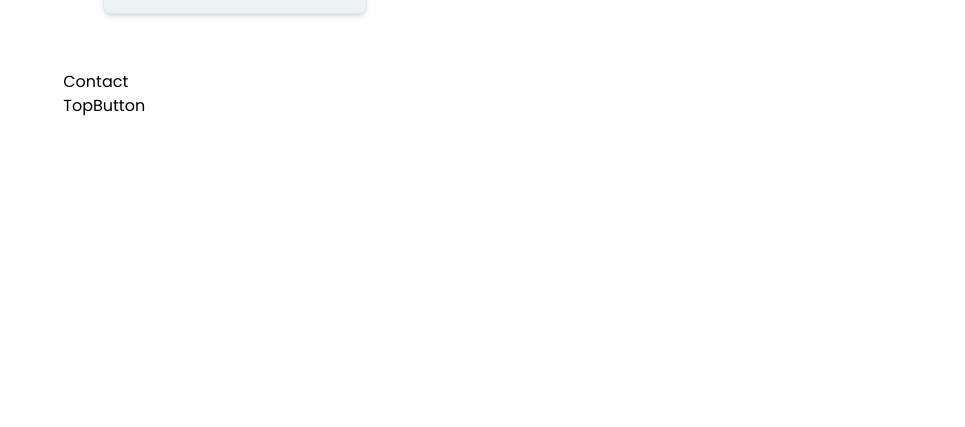
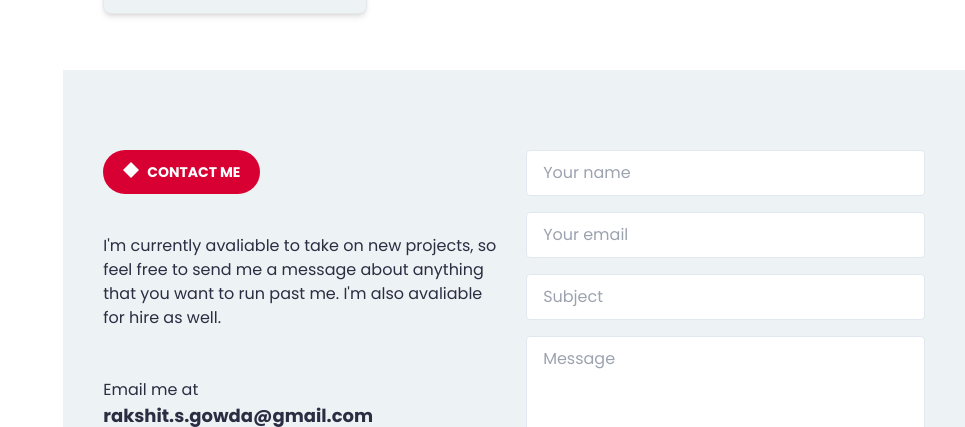
Before and after one commit to rakshithsgowda/portfolio-react, a Next.js app: page / in a window 1280 px wide. Shown: the part 2373-2800 px from the top of the page, without its empty margins (315-1280 px from the left). Before the commit the page ends 2491 px from the top, so only its background shows below. Built offline with nearby package versions, Linux system fonts and the light colour scheme.

Commit message:
contact page section

```diff
--- a/components/Contact.jsx
+++ b/components/Contact.jsx
@@ -1,5 +1,146 @@
+'use client'
+
+import {
+  AiFillTwitterSquare,
+  AiFillLinkedin,
+  AiFillInstagram,
+  AiFillGithub,
+} from 'react-icons/ai'
+import { FaDev } from 'react-icons/fa'
+import emailjs from '@emailjs/browser'
+import { useRef } from 'react'
+
 const Contact = () => {
-  return <div>Contact</div>
+  const ref = useRef(null)
+  const form = useRef()
+
+  const sendEmail = (e) => {
+    e.preventDefault()
+
+    emailjs
+      .sendForm(
+        'service_syz6yoo',
+        'template_q6z5hue',
+        form.current,
+        'e-tUlHJlOTz4QKTCO'
+      )
+      .then((result) => {
+        form.current.reset()
+      })
+      .catch((error) => {
+        console.log(error.text)
+      })
+  }
+  return (
+    <div
+      className='w-full h-fit px-[40px]  py-10 md:py-20 max-xs:px-[20px] relative bg-light-bg'
+      id='contact'
+    >
+      <div className='max-w-[1250px] mx-auto'>
+        <div className='grid lg:grid-cols-2 grid-cols-1 gap-6'>
+          <div>
+            <div className='inline-block'>
+              <p className='section-title mb-10'>
+                <span className='mb-1'>
+                  <svg
+                    width='16'
+                    height='16'
+                    viewBox='0 0 16 16'
+                    fill='none'
+                    xmlns='http://www.w3.org/2000/svg'
+                  >
+                    <path
+                      d='M8 0 L16 8 L8 16 L0 8 L8 0Z'
+                      fill='currentColor'
+                    ></path>
+                  </svg>
+                </span>
+                Contact Me
+              </p>
+            </div>
+            <p className='text-dark-blue'>
+              I'm currently avaliable to take on new projects, so feel free to
+              send me a message about anything that you want to run past me. I'm
+              also avaliable for hire as well.
+            </p>
+            <p className='text-dark-blue mt-12'>Email me at</p>
+            <h4>
+              <a href='#' className='text-lg font-semibold text-dark-blue'>
+                rakshit.s.gowda@gmail.com
+              </a>
+            </h4>
+            <div className='mt-12'>
+              <div className='flex flex-col gap-2'>
+                <h5 className='text-dark-blue'>Socials</h5>
+                <div className='flex gap-5'>
+                  <a href='#' className='text-3xl text-dark-blue'>
+                    <AiFillGithub />
+                  </a>
+                  <a href='#' className='text-3xl text-dark-blue'>
+                    <AiFillLinkedin />
+                  </a>
+                  <a href='#' className='text-3xl text-dark-blue'>
+                    <AiFillInstagram />
+                  </a>
+                  <a href='#' className='text-3xl text-dark-blue'>
+                    <AiFillTwitterSquare />
+                  </a>
+                  <a href='#' className='text-3xl text-dark-blue'>
+                    <FaDev />
+                  </a>
+                </div>
+              </div>
+            </div>
+          </div>
+
+          <div>
+            <form onSubmit={sendEmail} ref={form} className='w-full'>
+              <div>
+                <input
+                  type='text'
+                  id='name'
+                  name='name'
+                  placeholder='Your name'
+                  className='w-full text-gray-700 border border-slate-200 rounded py-3 px-4 mb-4 leading-tight focus:outline-dark-red'
+                />
+                <input
+                  type='email'
+                  id='email'
+                  name='email'
+                  placeholder='Your email'
+                  autoComplete='email'
+                  className='w-full text-gray-700 border border-slate-200 rounded py-3 px-4 mb-4 leading-tight focus:outline-dark-red'
+                />
+                <input
+                  type='text'
+                  id='subject'
+                  name='subject'
+                  placeholder='Subject'
+                  className='w-full text-gray-700 border border-slate-200 rounded py-3 px-4 mb-4 leading-tight focus:outline-dark-red'
+                />
+                <textarea
+                  className='w-full text-gray-700 border border-slate-200 rounded py-3 px-4 mb-4 leading-tight focus:outline-dark-red'
+                  id='message'
+                  name='message'
+                  rows='7'
+                  style={{ resize: 'none' }}
+                  placeholder='Message'
+                />
+              </div>
+              <div className='flex justify-end'>
+                <button
+                  type='submit'
+                  className='py-3 px-6 font-semibold text-white bg-dark-red hover:shadow-lg hover:bg-dark-red/75 transition-all duration-500 rounded'
+                >
+                  Submit
+                </button>
+              </div>
+            </form>
+          </div>
+        </div>
+      </div>
+    </div>
+  )
 }
 
 export default Contact
--- a/components/TopButton.jsx
+++ b/components/TopButton.jsx
@@ -1,5 +1,44 @@
+'use client'
+import { useState, useEffect } from 'react'
+import { BsFillArrowUpSquareFill } from 'react-icons/bs'
+
 const TopButton = () => {
-  return <div>TopButton</div>
+  const [scrolling, setScrolling] = useState(false)
+
+  useEffect(() => {
+    const handleScroll = () => {
+      if (window.scrollY > 300) {
+        setScrolling(true)
+      } else {
+        setScrolling(false)
+      }
+    }
+
+    window.addEventListener('scroll', handleScroll)
+
+    return () => {
+      window.removeEventListener('scroll', handleScroll)
+    }
+  }, [])
+
+  return (
+    <div
+      className={
+        scrolling ? 'fixed bottom-[0.5rem] right-[0.7rem] z-50' : 'hidden'
+      }
+    >
+      <svg width='0' height='0'>
+        <linearGradient id='gradient' x1='100%' y1='100%' x2='0%' y2='0%'>
+          <stop stopColor='#d90429' offset='0%' />
+          <stop stopColor='#ef233c' offset='100%' />
+        </linearGradient>
+      </svg>
+
+      <a href='#home'>
+        <BsFillArrowUpSquareFill size={40} style={{ fill: 'url(#gradient' }} />
+      </a>
+    </div>
+  )
 }
 
 export default TopButton
--- a/package.json
+++ b/package.json
@@ -9,6 +9,7 @@
     "lint": "next lint"
   },
   "dependencies": {
+    "@emailjs/browser": "^3.11.0",
     "framer-motion": "^10.16.4",
     "next": "13.5.4",
     "react": "^18",
```
Also changed, not shown: 1 other file (tests, documents, lock files or other folders).
